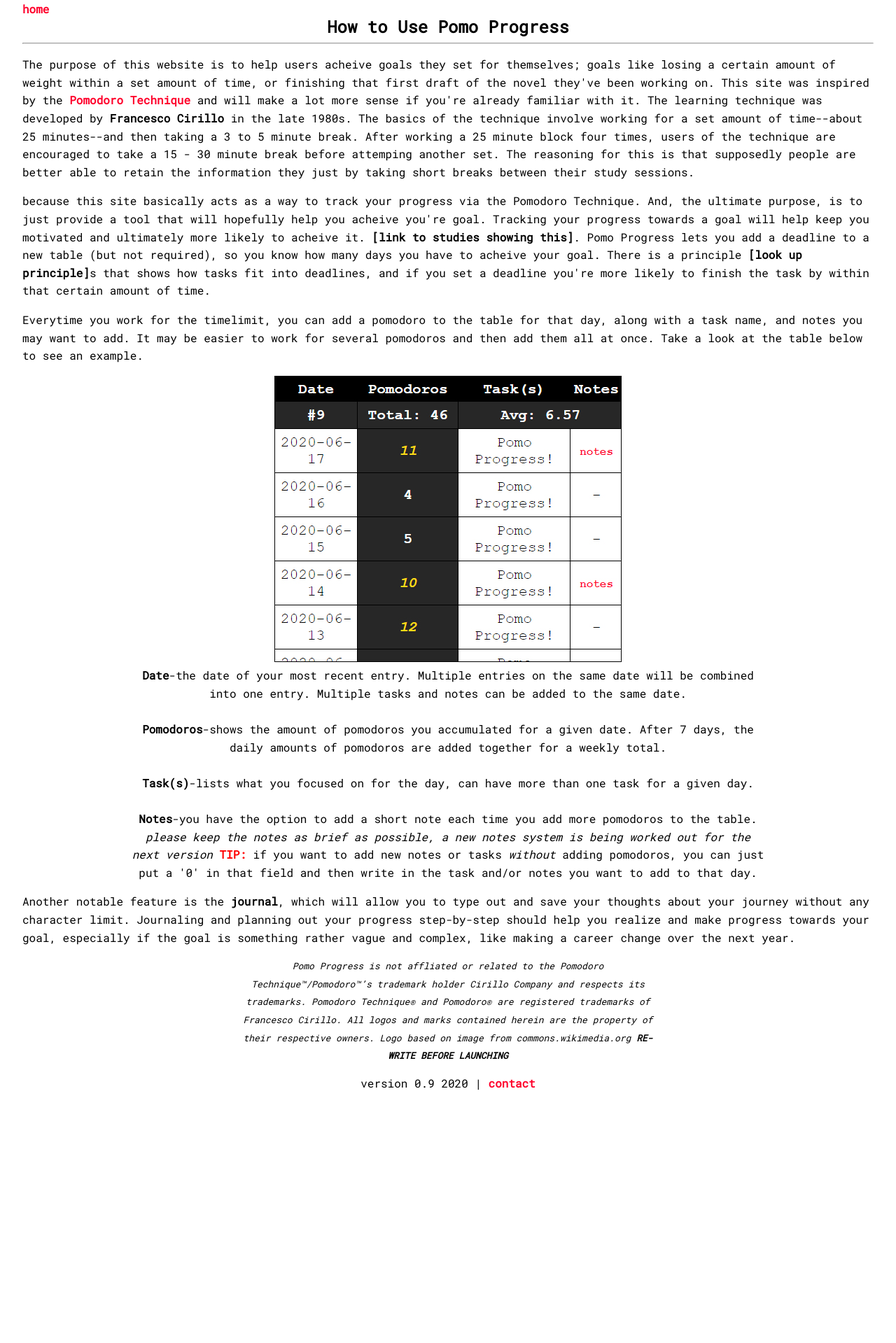
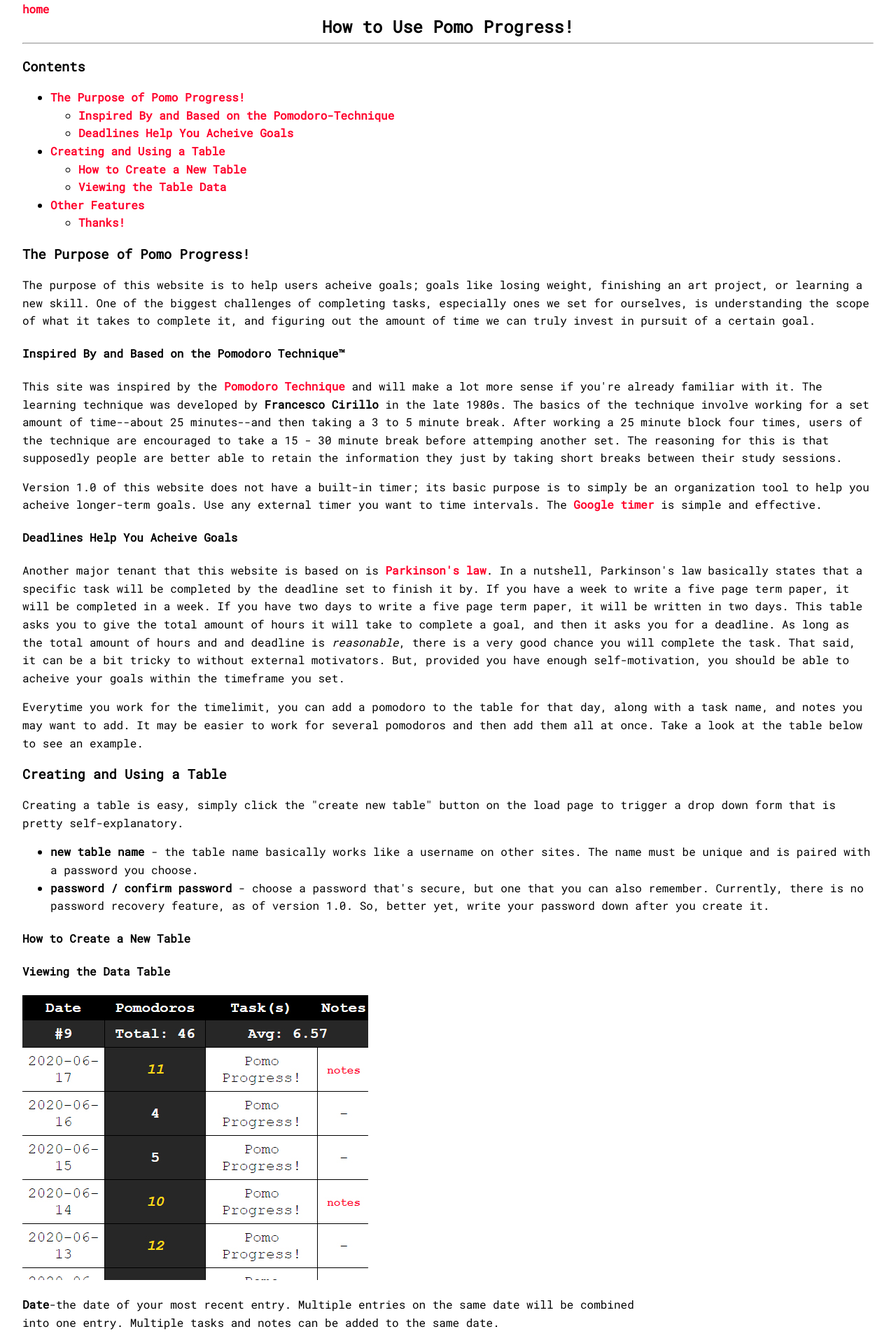
Before and after one commit to mwroberts3/pomodoro-progress, a Flask app: page /howtouse in a window 1280 px wide. Shown: the top 1919 px of the page at 70% size. Before the commit the page ends 1558 px from the top, so only its background shows below. Run offline with Flask 2, Linux system fonts and the light colour scheme; some libraries are stand-ins or nearby versions.

Commit message:
added text and table of contents, will finish wedsnesday 7/1

```diff
--- a/templates/howtouse.html
+++ b/templates/howtouse.html
@@ -5,32 +5,73 @@
 {% block header %}
     <div>
         <a href="/">home</a>
-        <center><h2 style="display: inline;">How to Use Pomo Progress</h2></center>
+        <center><h2 style="display: inline;">How to Use Pomo Progress!</h2></center>
     </div>
     <hr>
 {% endblock %}
 
 {% block main %}
-<p>The purpose of this website is to help users acheive goals they set for themselves; goals like losing a certain amount of weight within a set amount of time, or finishing that first draft of the novel they've been working on. This site was inspired by the <a href="https://en.wikipedia.org/wiki/Pomodoro_Technique">Pomodoro Technique</a> and will make a lot more sense if you're already familiar with it. The learning technique was developed by <strong>Francesco Cirillo</strong> in the late 1980s. The basics of the technique involve working for a set amount of time--about 25 minutes--and then taking a 3 to 5 minute break. After working a 25 minute block four times, users of the technique are encouraged to take a 15 - 30 minute break before attemping another set. The reasoning for this is that supposedly people are better able to retain the information they just by taking short breaks between their study sessions.</p>
-<p>because this site basically acts as a way to track your progress via the Pomodoro Technique. And, the ultimate purpose, is to just provide a tool that will hopefully help you acheive you're goal. Tracking your progress towards a goal will help keep you motivated and ultimately more likely to acheive it. <strong>[link to studies showing this]</strong>. Pomo Progress lets you add a deadline to a new table (but not required), so you know how many days you have to acheive your goal. There is a principle <strong>[look up principle]</strong>s that shows how tasks fit into deadlines, and if you set a deadline you're more likely to finish the task by within that certain amount of time.</p>
-<p>Everytime you work for the timelimit, you can add a pomodoro to the table for that day, along with a task name, and notes you may want to add. It may be easier to work for several pomodoros and then add them all at once. Take a look at the table below to see an example.</p>
-<center><img src="/static/how-to-use-1.jpg" alt="sample Pomo Progress! table" style="border: 1px solid black;"></center>
-<center><div class="how-to-table">
-    <strong>Date</strong>-the date of your most recent entry. Multiple entries on the same date will be combined into one entry. Multiple tasks and notes can be added to the same date.
+<section id="howtouse">
+    <div id="how-to-contents">
+        <h3>Contents</h3>
+        <ul>
+            <li><a href="#1">The Purpose of Pomo Progress!</a></li>
+                <ul>
+                    <li><a href="#1.1">Inspired By and Based on the Pomodoro-Technique</a></li>
+                    <li><a href="#1.2">Deadlines Help You Acheive Goals</a></li>
+                </ul>
+            <li><a href="#2">Creating and Using a Table</a></li>
+                <ul>
+                    <li><a href="#2.1">How to Create a New Table</a></li>
+                    <li><a href="#2.2">Viewing the Table Data</a></li>
+                </ul>
+            <li><a href="#3">Other Features</a></li>
+                <ul>
+                    <li><a href="#3.1">Thanks!</a></li>
+                </ul>
+        </ul>
+    </div>
+    <h3 id="1">The Purpose of Pomo Progress!</h3>
+    <p>The purpose of this website is to help users acheive goals; goals like losing weight, finishing an art project, or learning a new skill. One of the biggest challenges of completing tasks, especially ones we set for ourselves, is understanding the scope of what it takes to complete it, and figuring out the amount of time we can truly invest in pursuit of a certain goal.</p>
+
+    <h4 id="1.1">Inspired By and Based on the Pomodoro Technique™</h4>
+    <p>This site was inspired by the <a href="https://en.wikipedia.org/wiki/Pomodoro_Technique">Pomodoro Technique</a> and will make a lot more sense if you're already familiar with it. The learning technique was developed by <strong>Francesco Cirillo</strong> in the late 1980s. The basics of the technique involve working for a set amount of time--about 25 minutes--and then taking a 3 to 5 minute break. After working a 25 minute block four times, users of the technique are encouraged to take a 15 - 30 minute break before attemping another set. The reasoning for this is that supposedly people are better able to retain the information they just by taking short breaks between their study sessions.</p>
+    <p>Version 1.0 of this website does not have a built-in timer; its basic purpose is to simply be an organization tool to help you acheive longer-term goals. Use any external timer you want to time intervals. The <a href="#" onClick="MyWindow=window.open('https://www.google.com/search?q=timer&oq=timer&aqs=chrome.0.69i59j0l5j69i61j69i60.995j0j7&sourceid=chrome&ie=UTF-8','MyWindow','width=600,height=300'); return false;">Google timer</a> is simple and effective.
+    <h4 id="1.2">Deadlines Help You Acheive Goals</h4>
+    <p>Another major tenant that this website is based on is <a href="https://en.wikipedia.org/wiki/Parkinson%27s_law">Parkinson's law</a>. In a nutshell, Parkinson's law basically states that a specific task will be completed by the deadline set to finish it by. If you have a week to write a five page term paper, it will be completed in a week. If you have two days to write a five page term paper, it will be written in two days. This table asks you to give the total amount of hours it will take to complete a goal, and then it asks you for a deadline. As long as the total amount of hours and and deadline is <em>reasonable</em>, there is a very good chance you will complete the task. That said, it can be a bit tricky to without external motivators. But, provided you have enough self-motivation, you should be able to acheive your goals within the timeframe you set.</p>
+    <p>Everytime you work for the timelimit, you can add a pomodoro to the table for that day, along with a task name, and notes you may want to add. It may be easier to work for several pomodoros and then add them all at once. Take a look at the table below to see an example.</p>
+    <h3 id="2">Creating and Using a Table</h3>
+    <p>
+        Creating a table is easy, simply click the "create new table" button on the load page to trigger a drop down form that is pretty self-explanatory.
+        <ul>
+            <li><strong>new table name</strong> - the table name basically works like a username on other sites. The name must be unique and is paired with a password you choose.</li>
+            <li><strong>password / confirm password</strong> - choose a password that's secure, but one that you can also remember. Currently, there is no password recovery feature, as of version 1.0. So, better yet, write your password down after you create it.</li>
+        </ul>
+    </p>
+    <h4 id="2.1">How to Create a New Table</h4>
+    <h4 id="2.2">Viewing the Data Table</h4>
+    <img id="how-to-pic" src="/static/how-to-use-1.jpg" alt="sample Pomo Progress! table">
+    <div class="how-to-table">
+    <p><strong>Date</strong>-the date of your most recent entry. Multiple entries on the same date will be combined into one entry. Multiple tasks and notes can be added to the same date.</p>
+    <p><strong>Pomodoros</strong>-shows the amount of pomodoros you accumulated for a given date. After 7 days, the daily amounts of pomodoros are added together for a weekly total.</p>
+    <p><strong>Task(s)</strong>-lists what you focused on for the day, can have more than one task for a given day.</p>
+    <p><strong>Notes</strong>-you have the option to add a short note each time you add more pomodoros to the table. <em>please keep the notes as brief as possible, a new notes system is being worked out for the next version</em></p>
+    <p>If you want to add new notes or tasks <em>without</em> adding pomodoros, you can just put a '0' in that field and then write in the task and/or notes you want to add to that day.</p>
+    </div>
+
+    <div class="clr"></div>
+
+    <div class="third-chunk">
+    <h3 id="3">Other Features</h3>
+    <p>Another notable feature is the journal page, which will allow you to type out and save your thoughts about your journey without any character limit. Journaling and planning out your progress step-by-step should help you realize and make progress towards your goal, especially if the goal is something rather vague and complex, like making a career change over the next year or two.</p>
+
+    <h4 id="3.1">Thanks!</h4>
+    <p>This started out as my final project for Harvard's online version of CS50, and that's the ultimate reason for its existence. As I've worked on it though, I've become attached to it, and it's definitely something I'll continue to use into the future. I'm not really expecting it to catch on in any way, as there are much more comprehensive progress trackers out there, but if anyone else does start using it and finds their way to the bottom of this page, this is a thank you for using my webapp, I put a lot of work into it, and it's awesome and amazing that other people are getting use out of it.</p>
+    </div>
+    <footer id="footer">
+    <em>Pomo Progress is not affliated with the Cirillo Company or Francesco Cirillo, the sole trademark holder of Pomodoro™ and Pomodoro Technique™</em>
     <br>
-    <br>
-    <strong>Pomodoros</strong>-shows the amount of pomodoros you accumulated for a given date. After 7 days, the daily amounts of pomodoros are added together for a weekly total.
-    <br>
-    <br>
-    <strong>Task(s)</strong>-lists what you focused on for the day, can have more than one task for a given day.
-    <br>
-    <br>
-    <strong>Notes</strong>-you have the option to add a short note each time you add more pomodoros to the table. <em>please keep the notes as brief as possible, a new notes system is being worked out for the next version</em>
-    <!--make this tip notice show and hide text like that js example on w3schools-->
-    <tip-notice>TIP:</tip-notice> if you want to add new notes or tasks <em>without</em> adding pomodoros, you can just put a '0' in that field and then write in the task and/or notes you want to add to that day.
-</div></center>
-<p>
-    Another notable feature is the <strong>journal</strong>, which will allow you to type out and save your thoughts about your journey without any character limit. Journaling and planning out your progress step-by-step should help you realize and make progress towards your goal, especially if the goal is something rather vague and complex, like making a career change over the next year.
-</p>
-
+    version 1.0 2020 | <a href="mailto:mwroberts89@gmail.com">contact</a> | <a href="https://github.com/mwroberts3/pomodoro-progress/blob/master/README.md">info</a>
+    </footer>
+</section>
 {% endblock %}
```
